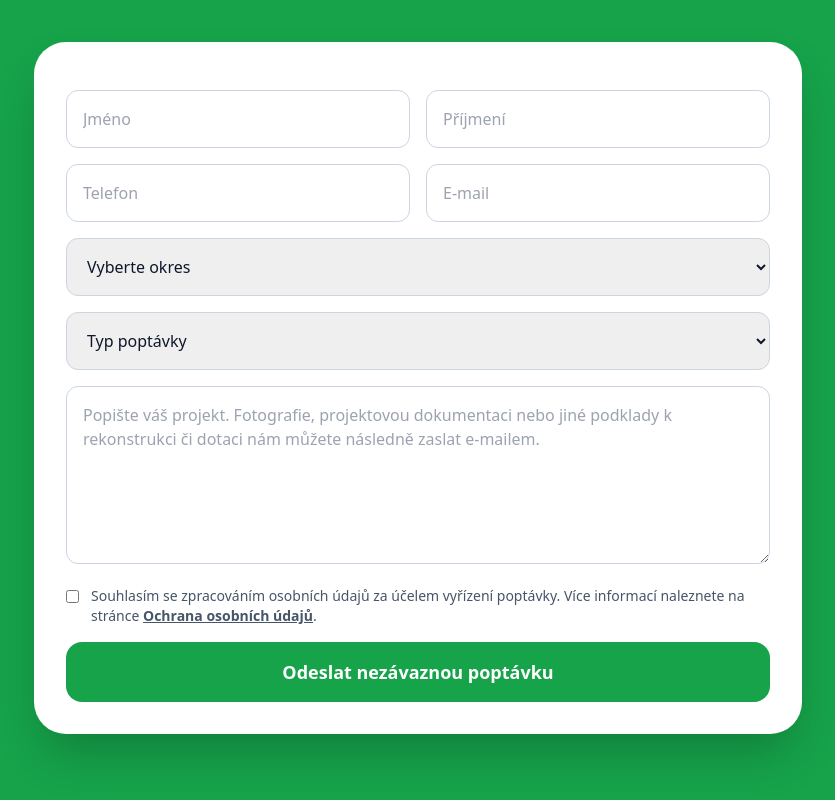
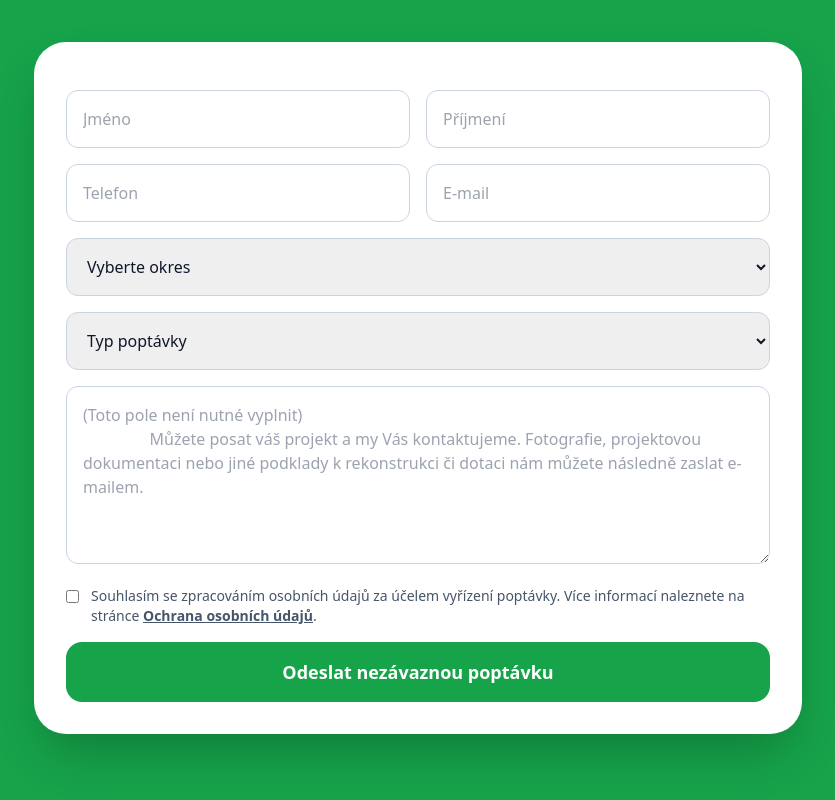
Before and after one commit to Enerixsro/enerix-web, a Next.js app: page / in a window 1280 px wide. Shown: the part 2866-3666 px from the top of the page, without its empty margins (222-1057 px from the left). Built offline with nearby package versions, Linux system fonts and the light colour scheme.

Commit message:
Update index.js

```diff
--- a/pages/index.js
+++ b/pages/index.js
@@ -341,7 +341,8 @@ export default function EnerixLandingPage() {
 
             <textarea
               name="zprava"
-              placeholder="Popište váš projekt. Fotografie, projektovou dokumentaci nebo jiné podklady k rekonstrukci či dotaci nám můžete následně zaslat e-mailem."
+              placeholder="(Toto pole není nutné vyplnit)
+                Můžete posat váš projekt a my Vás kontaktujeme. Fotografie, projektovou dokumentaci nebo jiné podklady k rekonstrukci či dotaci nám můžete následně zaslat e-mailem."
               rows="6"
               className="w-full rounded-xl border border-slate-300 p-4"
             />
```
